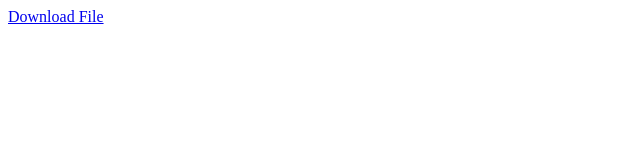
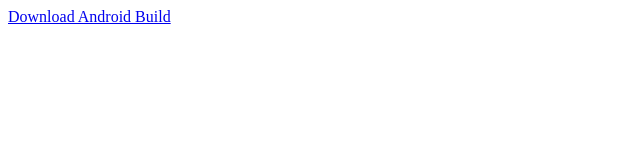
Before and after one commit to devoray/devoray.github.io, a plain HTML site: page index.html in a window 1280 px wide. Shown: the full height of the page, 0-640 px from the left. Drawn offline with Linux system fonts and the light colour scheme.

Commit message:
reach basics working

```diff
--- a/index.html
+++ b/index.html
@@ -9,7 +9,7 @@
   </head>
   <body>
     <div class="Links">
-      <a href="Insta.apk" download>Download File</a>
+      <a href="Reach.apk" download>Download Android Build</a>
     </div>
   </body>
 </html>
```
Also changed, not shown: 1 other file.
